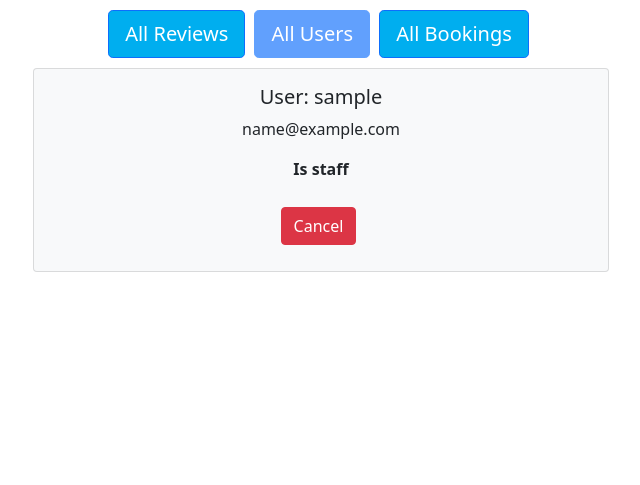
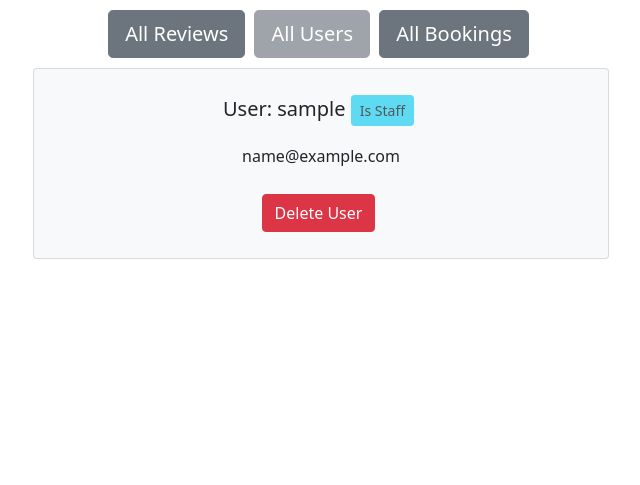
Before and after one commit to spangen87/locksmith-booking, a Django app: page /users in a window 1280 px wide. Shown: the part 67-552 px from the top of the page, without its empty margins (319-959 px from the left). Run offline with Django 3.2, Linux system fonts and the light colour scheme; the visitor is signed in with stand-in values (Sample User, id 1); data comes from the database, SQL or seed files in the repository; some libraries are stand-ins or nearby versions.

Commit message:
Add view to be able to delete a user

```diff
--- a/booking/views.py
+++ b/booking/views.py
@@ -166,3 +166,18 @@ def view_users(request):
         return render(request, 'booking/users.html', context)
     else:
         return redirect('home')
+
+
+@login_required
+def delete_user(request, user_id):
+    if request.user.is_staff:
+        try:
+            user = get_object_or_404(User, id=user_id)
+            user.delete()
+            messages.success(request, 'User deleted successfully.')
+            return redirect('users')
+        except Http404 as err:
+            messages.error(request, 'Oops, user not found.')
+            return redirect('users')
+    else:
+        return redirect('home')
--- a/locksmith_booking/urls.py
+++ b/locksmith_booking/urls.py
@@ -29,6 +29,7 @@ urlpatterns = [
     path('place_review', views.place_review, name='place_review'),
     path('about', views.about, name='about'),
     path('reviews', views.view_review, name='reviews'),
-    path('delete_review/<review_id>', views.delete_review, name='delete'),
+    path('delete_review/<review_id>', views.delete_review, name='delete_review'),
     path('users', views.view_users, name='users'),
+    path('delete_user/<user_id>', views.delete_user, name='delete_user'),
 ]
--- a/templates/booking/reviews.html
+++ b/templates/booking/reviews.html
@@ -15,9 +15,9 @@
   <div class="row">
     <div class="col-sm-6 mx-auto text-center">
       {% if user.is_staff %}
-      <a href="{% url 'reviews' %}" class="btn btn-primary btn-lg disabled">All Reviews</a>
-      <a href="{% url 'users' %}" class="btn btn-primary btn-lg">All Users</a>
-      <a href="{% url 'my_account' %}" class="btn btn-primary btn-lg">All Bookings</a>
+      <a href="{% url 'reviews' %}" class="btn btn-secondary btn-lg disabled">All Reviews</a>
+      <a href="{% url 'users' %}" class="btn btn-secondary btn-lg">All Users</a>
+      <a href="{% url 'my_account' %}" class="btn btn-secondary btn-lg">All Bookings</a>
       <div class="card-deck text-center">
         {% for review in reviews %}
         <div class="card bg-light mb-3 mx-auto" style="max-width: 36rem;">
--- a/templates/booking/users.html
+++ b/templates/booking/users.html
@@ -15,20 +15,16 @@
     <div class="row">
         <div class="col-sm-6 mx-auto text-center">
             {% if user.is_staff %}
-            <a href="{% url 'reviews' %}" class="btn btn-primary btn-lg">All Reviews</a>
-            <a href="{% url 'users' %}" class="btn btn-primary btn-lg disabled">All Users</a>
-            <a href="{% url 'my_account' %}" class="btn btn-primary btn-lg">All Bookings</a>
+            <a href="{% url 'reviews' %}" class="btn btn-secondary btn-lg">All Reviews</a>
+            <a href="{% url 'users' %}" class="btn btn-secondary btn-lg disabled">All Users</a>
+            <a href="{% url 'my_account' %}" class="btn btn-secondary btn-lg">All Bookings</a>
             <div class="card-deck text-center">
                 {% for user in users %}
                 <div class="card bg-light mb-3 mx-auto" style="max-width: 36rem;">
                     <div class="card-body">
-                        <h5 class="card-title">User: {{ user.username }}</h5>
+                        <h5 class="card-title">User: {{ user.username }} {% if user.is_staff %}<span class="btn btn-info btn-sm disabled">Is Staff</span>{% endif %}</h5>
                         <p class="card-text">{{ user.email }}</p>
-                        {% if user.is_staff %}
-                        <p class="card-text"><strong>Is staff</strong></p>
-                        {% endif %}
-                        <a href="#" class="btn btn-danger">Cancel</a>
-
+                        <a href="/delete_user/{{ user.id }}" class="btn btn-danger">Delete User</a>
                     </div>
                 </div>
                 {% endfor %}
```
Also changed, not shown: templates/booking/my_account.html (+4 -4 lines).
